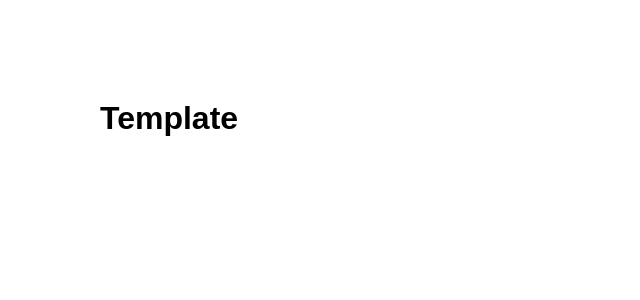
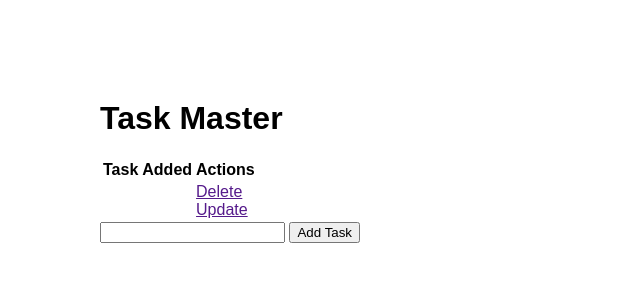
Before and after one commit to Bennables/FlaskTaskMaster, a Flask app: page / in a window 1280 px wide. Shown: the top 300 px of the page, without its empty margins (0-640 px from the left). Run offline with Flask 3, Linux system fonts and the light colour scheme.

Commit message:
starting to format html page

```diff
--- a/app.py
+++ b/app.py
@@ -24,7 +24,8 @@ class Todo(db.Model):
 app.app_context().push()
 
 #settin gup rout
-@app.route('/')
+#post get means we can send data rather than only get
+@app.route('/',methods= ['POST','GET'])
 
 #temp inheritance, create one master and it'll be seen in other ones
 def index():
--- a/templates/index.html
+++ b/templates/index.html
@@ -1,9 +1,32 @@
 {% extends 'base.html' %}
-
+<title> AHHA</title>
 {% block head %}
 
 {% endblock %}
 
 {% block body %}
-<h1>Template</h1>
+<div class = "content">
+    <h1>Task Master</h1>
+    <table>
+        <tr>
+            <th>Task</th>
+            <th>Added</th>
+            <th>Actions</th>
+        </tr>
+        <tr>
+            <td></td>
+            <td></td>
+            <td>
+                <a href = "">Delete</a>
+                <br>
+                <a href = "">Update</a>
+            </td>
+        </tr>
+    </table>
+
+    <form action="/" method = "POST">
+        <input type = "text" name = "content" id = "content">
+        <input type = "submit" value = "Add Task">
+    </form>
+</div>
 {% endblock %}
```
